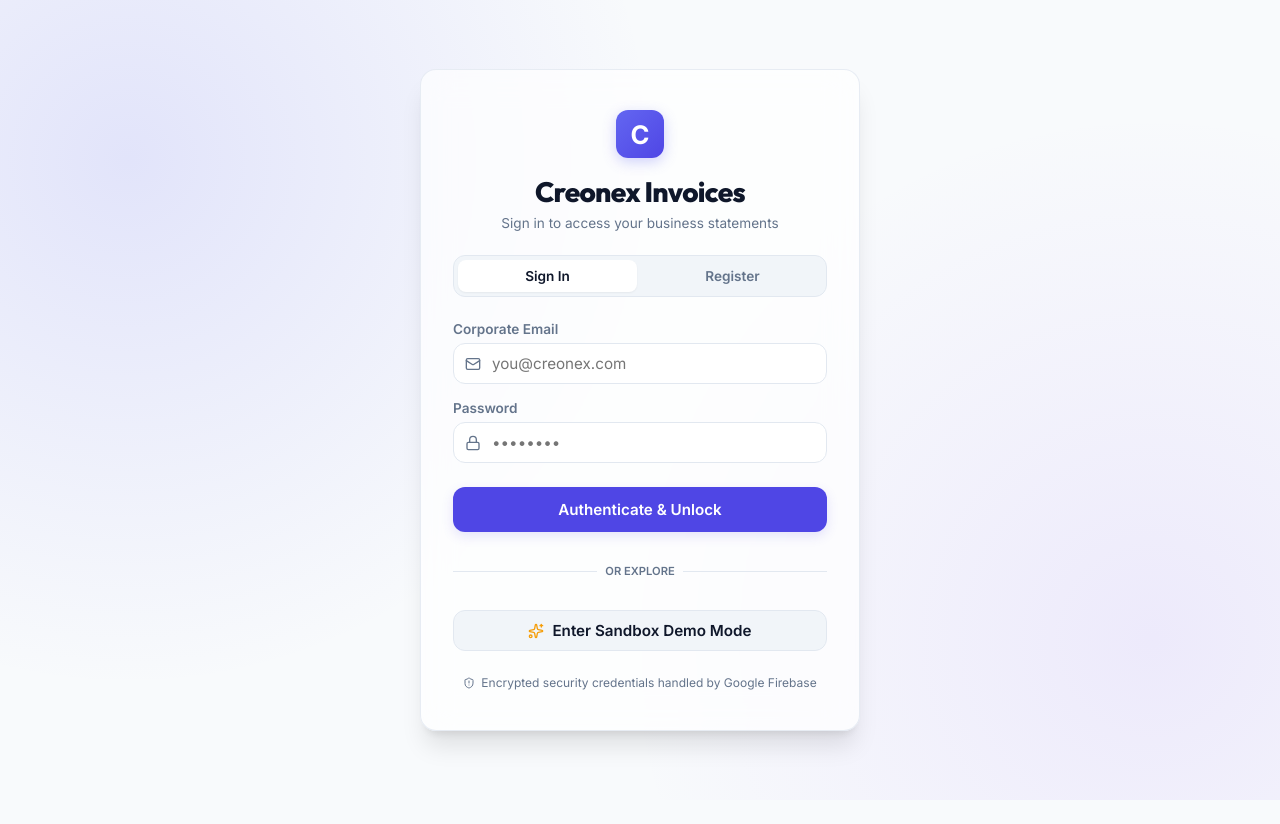
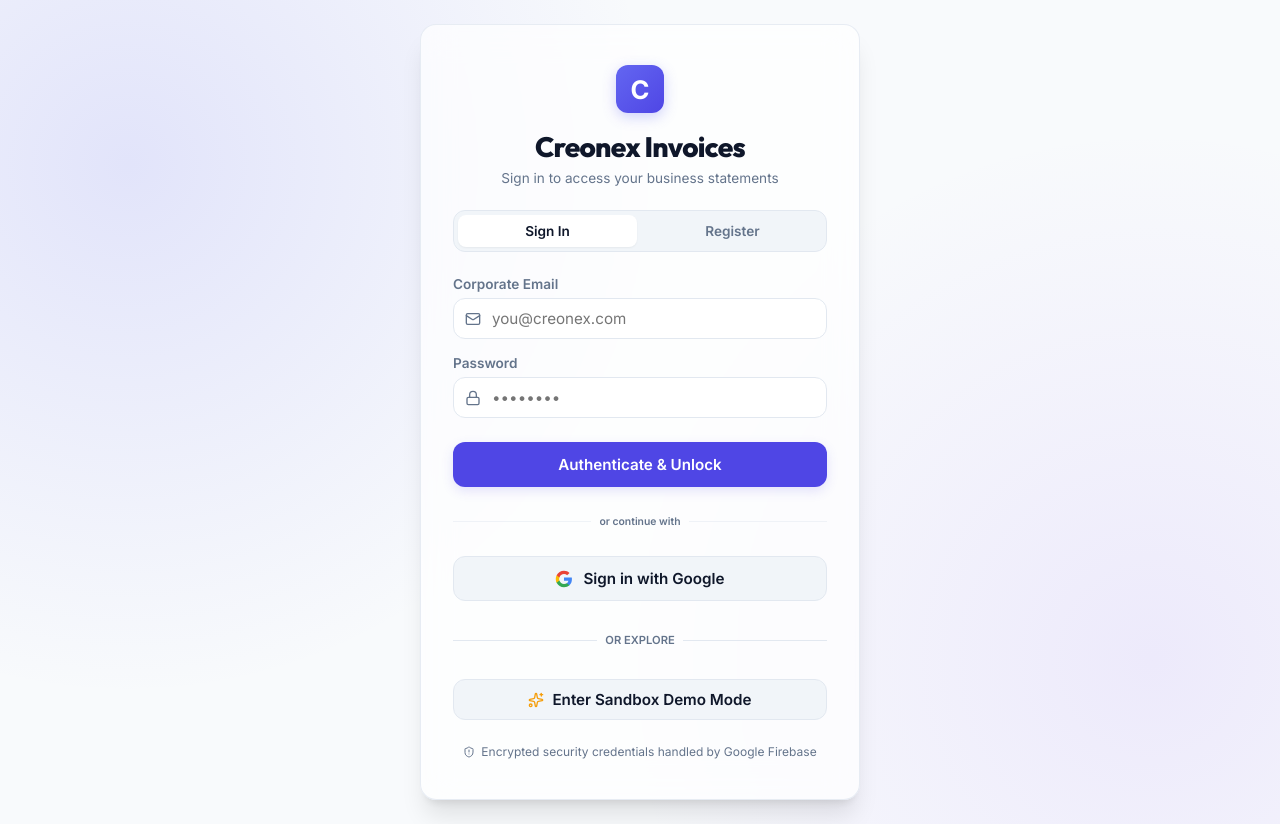
Before and after one commit to Sowmya2026/creonex-viz, a React (Vite) app: page / in a window 1280 px wide. Before the commit the page ends 800 px from the top, so only its background shows below. Built offline with nearby package versions, Linux system fonts and the light colour scheme; no server answers.

Commit message:
Add Google Authentication provider login button

```diff
--- a/src/views/AuthView.tsx
+++ b/src/views/AuthView.tsx
@@ -1,7 +1,9 @@
 import React, { useState } from 'react';
 import {
   signInWithEmailAndPassword,
-  createUserWithEmailAndPassword
+  createUserWithEmailAndPassword,
+  GoogleAuthProvider,
+  signInWithPopup
 } from 'firebase/auth';
 import { auth } from '../firebase';
 import { Mail, Lock, AlertCircle, ShieldAlert, Sparkles } from 'lucide-react';
@@ -54,6 +56,26 @@
         friendlyMsg = "Please enter a valid email address.";
       } else if (err.code === 'auth/missing-password') {
         friendlyMsg = "Please enter your password.";
+      }
+      setErrorMsg(friendlyMsg);
+    } finally {
+      setIsLoading(false);
+    }
+  };
+
+  const handleGoogleSignIn = async () => {
+    setErrorMsg(null);
+    setIsLoading(true);
+    const provider = new GoogleAuthProvider();
+    try {
+      await signInWithPopup(auth, provider);
+    } catch (err: any) {
+      console.error(err);
+      let friendlyMsg = err.message;
+      if (err.code === 'auth/popup-closed-by-user') {
+        friendlyMsg = "Sign-in popup was closed before completion.";
+      } else if (err.code === 'auth/cancelled-popup-request') {
+        friendlyMsg = "Sign-in request was cancelled.";
       }
       setErrorMsg(friendlyMsg);
     } finally {
@@ -235,6 +257,28 @@
           </button>
         </form>
 
+        <div style={{ display: 'flex', alignItems: 'center', gap: '8px', margin: '4px 0' }}>
+          <div style={{ flex: 1, height: '1px', backgroundColor: 'var(--border-color)', opacity: 0.5 }}></div>
+          <span className="form-label" style={{ fontSize: '0.65rem', color: 'var(--text-muted)' }}>or continue with</span>
+          <div style={{ flex: 1, height: '1px', backgroundColor: 'var(--border-color)', opacity: 0.5 }}></div>
+        </div>
+
+        <button
+          type="button"
+          className="btn btn-secondary"
+          disabled={isLoading}
+          onClick={handleGoogleSignIn}
+          style={{ width: '100%', display: 'flex', alignItems: 'center', justifyContent: 'center', gap: '10px', padding: '12px', border: '1px solid var(--border-color)', cursor: 'pointer' }}
+        >
+          <svg width="18" height="18" viewBox="0 0 24 24" style={{ display: 'block' }}>
+            <path d="M22.56 12.25c0-.78-.07-1.53-.2-2.25H12v4.26h5.92c-.26 1.37-1.04 2.53-2.21 3.31v2.77h3.57c2.08-1.92 3.28-4.74 3.28-8.09z" fill="#4285F4"/>
+            <path d="M12 23c2.97 0 5.46-.98 7.28-2.66l-3.57-2.77c-.98.66-2.23 1.06-3.71 1.06-2.86 0-5.29-1.93-6.16-4.53H2.18v2.84C3.99 20.53 7.7 23 12 23z" fill="#34A853"/>
+            <path d="M5.84 14.09c-.22-.66-.35-1.36-.35-2.09s.13-1.43.35-2.09V7.06H2.18C1.43 8.55 1 10.22 1 12s.43 3.45 1.18 4.94l2.85-2.22.81-.63z" fill="#FBBC05"/>
+            <path d="M12 5.38c1.62 0 3.06.56 4.21 1.64l3.15-3.15C17.45 2.09 14.97 1 12 1 7.7 1 3.99 3.47 2.18 7.06l3.66 2.84c.87-2.6 3.3-4.52 6.16-4.52z" fill="#EA4335"/>
+          </svg>
+          <span>{isSignUp ? 'Sign up with Google' : 'Sign in with Google'}</span>
+        </button>
+
         <div style={{ display: 'flex', alignItems: 'center', gap: '8px', margin: '8px 0' }}>
           <div style={{ flex: 1, height: '1px', backgroundColor: 'var(--border-color)' }}></div>
           <span className="form-label" style={{ fontSize: '0.7rem' }}>OR EXPLORE</span>
```
